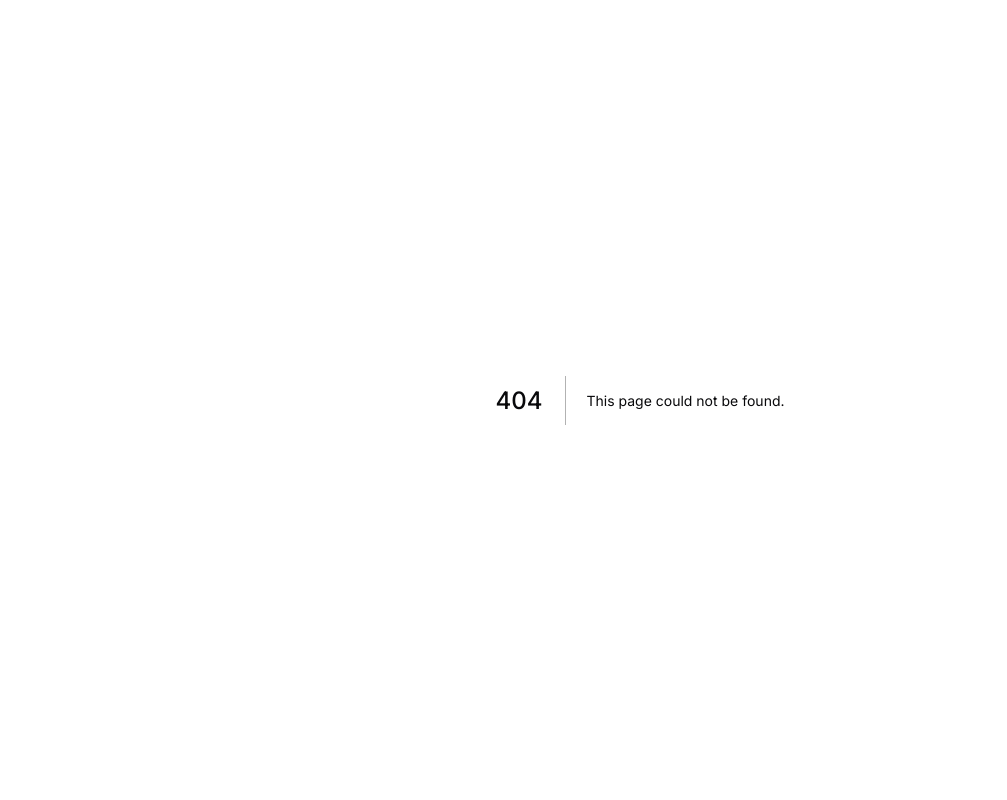
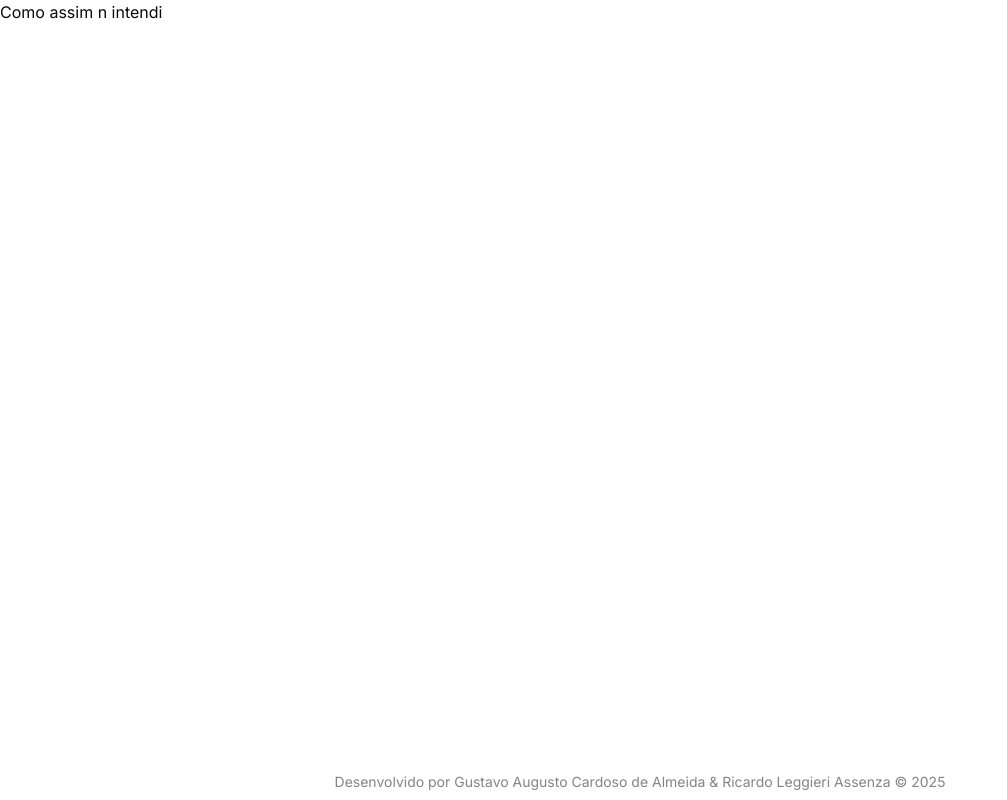
Before and after one commit to Guxxtavoww/wind.front, a Next.js app: page /solicitor in a window 1280 px wide. Before the commit this address had no page. Shown: the whole page, without its empty margins (0-1007 px from the left). Built offline with nearby package versions, Linux system fonts and the light colour scheme.

Commit message:
Chore: adding footer

```diff
--- /dev/null
+++ b/src/app/_actions/pin.action.ts
@@ -0,0 +1,5 @@
+'use server';
+
+export async function pinAction(data: FormData) {
+  console.log(data.get('pin')?.toString());
+}
--- /dev/null
+++ b/src/app/_components/footer.tsx
@@ -0,0 +1,16 @@
+import Link from 'next/link';
+
+export function Footer() {
+  return (
+    <footer className="text-foreground/50 absolute bottom-2 right-0 left-0 text-center text-sm">
+      Desenvolvido por {' '}
+      <Link
+        href="https://gustavo-augusto-portfolio.vercel.app/"
+        target="_blank"
+      >
+        Gustavo Augusto Cardoso de Almeida
+      </Link>{' '}
+      & Ricardo Leggieri Assenza &copy; {new Date().getFullYear()}
+    </footer>
+  );
+}
--- a/src/app/globals.css
+++ b/src/app/globals.css
@@ -116,7 +116,7 @@
   }
 
   body {
-    @apply w-screen min-h-svh overflow-x-hidden;
+    @apply w-screen min-h-svh overflow-x-hidden relative;
   }
 
   img {
--- a/src/app/layout.tsx
+++ b/src/app/layout.tsx
@@ -6,6 +6,7 @@ import { ThemeProvider } from '@/providers/theme.provider';
 import { TanstackQueryProvider } from '@/providers/tanstack-query.provider';
 
 import './globals.css';
+import { Footer } from './_components/footer';
 
 const interSans = Inter({
   variable: '--app-font',
@@ -30,6 +31,7 @@ export default function RootLayout({ children }: WithChildren) {
           >
             {children}
             <Toaster />
+            <Footer />
           </ThemeProvider>
         </TanstackQueryProvider>
       </body>
--- a/src/app/page.tsx
+++ b/src/app/page.tsx
@@ -1,23 +1,26 @@
 import { Lock } from 'lucide-react';
 
 import { Button } from '@/components/ui/button';
+import { AppLink } from '@/components/ui/app-link';
 import { InputWithIcons } from '@/components/ui/input-with-icons';
-import { AppLink } from '@/components/ui/app-link';
+
+import { pinAction } from './_actions/pin.action';
 
 export default function Home() {
   return (
     <div className="w-screen min-h-svh flex items-center justify-center flex-col gap-6">
       <h2 className="font-bold text-5xl">Pin</h2>
-      <form className="flex items-center gap-3">
+      <form className="flex items-center gap-3" action={pinAction}>
         <InputWithIcons
           placeholder="Insira seu pin"
           leftIcon={Lock}
           required={true}
           autoFocus={true}
+          name="pin"
         />
         <Button type="submit">Login</Button>
       </form>
-      <AppLink href="/teste" variant="link" className="text-primary -mt-3">
+      <AppLink href="/solicitor" variant="link" className="text-primary -mt-3">
         Sou solicitante
       </AppLink>
     </div>
--- /dev/null
+++ b/src/app/solicitor/page.tsx
@@ -0,0 +1,7 @@
+export default function SolicitorPage() {
+  return (
+    <div>
+      <p>Como assim n intendi</p>
+    </div>
+  );
+}
```
